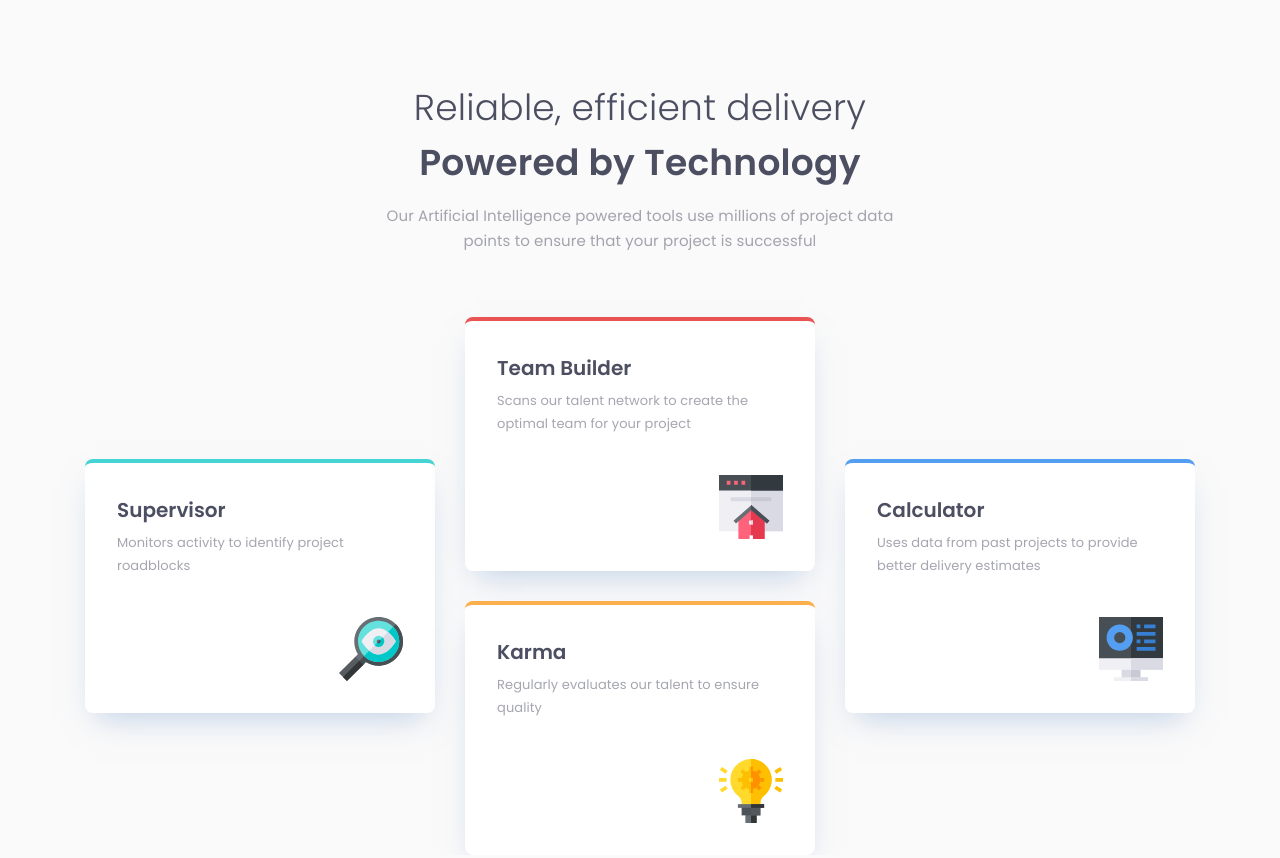
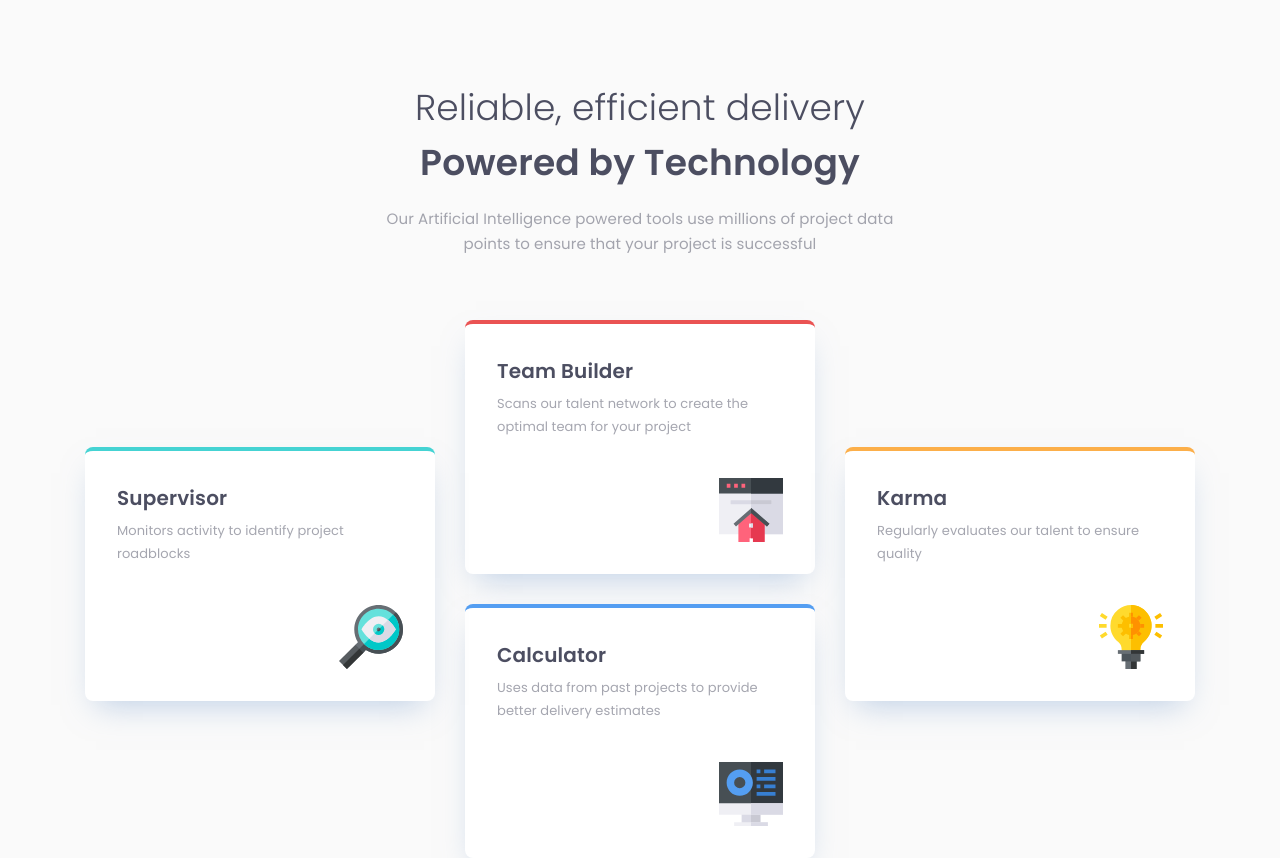
Before and after one commit to thiagorodriguezdev/four-card-feature-section, a plain HTML site: page index.html in a window 1280 px wide. Drawn offline with Linux system fonts and the light colour scheme.

Commit message:
refatorando projeto

```diff
--- a/index.html
+++ b/index.html
@@ -18,7 +18,8 @@
   <header class="header">
     <div class="container">
       <section class="title">
-        <h1>Reliable, efficient delivery <span>Powered by Technology</span></h1>
+        <h1>Reliable, efficient delivery</h1>
+        <h2>Powered by Technology</h2>
         <p>Our Artificial Intelligence powered tools use millions of project data points to ensure that your project is
           successful</p>
       </section>
@@ -26,41 +27,30 @@
   </header>
 
   <main class="main">
-    <div class="container">
-      <div class="cards-container">
-        <div class="card color-green">
+    <section class="container">
+      <div class="cards">
+        <article>
           <h2>Supervisor</h2>
           <p>Monitors activity to identify project roadblocks</p>
-          <div class="card-image">
           <img src="./img/icon-supervisor.svg" alt="">
-          </div>
-        </div>
-
-        <div class="card-double">
-          <div class="card color-red">
+        </article>
+        <article>
           <h2>Team Builder</h2>
           <p>Scans our talent network to create the optimal team for your project</p>
-            <div class="card-image">
           <img src="./img/icon-team-builder.svg" alt="">
-            </div>
-          </div>
-          <div class="card color-yellow">
+        </article>
+        <article>
           <h2>Karma</h2>
           <p>Regularly evaluates our talent to ensure quality</p>
-              <div class="card-image">
           <img src="./img/icon-karma.svg" alt="">
-              </div>
-            </div>
-        </div>
-
-        <div class="card color-blue">
+        </article>
+        <article>
           <h2>Calculator</h2>
           <p>Uses data from past projects to provide better delivery estimates</p>
-          <div class="card-image">
           <img src="./img/icon-calculator.svg" alt="">
+        </article>
       </div>
-        </div>
-      </div>
+    </section>
   </main>
 </body>
 
--- a/style.css
+++ b/style.css
@@ -61,26 +61,25 @@ a {
   flex-direction: column;
   justify-content: center;
   align-items: center;
-  gap: 1.3rem;
   text-align: center;
 }
 
-.header .title h1 {
+.header .title h1,
+h2 {
   width: 100%;
-  max-width: 45.4rem;
   color: var(--color5);
-  font-size: 3.6rem;
+  font-size: 2.4rem;
   font-weight: 300;
-  letter-spacing: 0.25px;
+  letter-spacing: 0.167px;
 }
 
-.header .title h1 span {
+.header .title h2 {
   font-weight: 600;
+  margin-bottom: 1.6rem;
 }
 
 .header .title p {
   width: 100%;
-  max-width: 54rem;
   color: var(--color5);
   font-size: 1.5rem;
   line-height: 2.5rem;
@@ -88,79 +87,75 @@ a {
   opacity: 0.5;
 }
 
-@media (max-width: 375px) {
-  .header .title h1 {
-    font-size: 24px;
-  }
+main .cards {
+  display: grid;
+  grid-template-columns: repeat(1, 1fr);
+  gap: 3rem;
 }
 
-.main .cards-container {
-  display: flex;
-  flex-wrap: wrap;
-  gap: 3rem;
-  align-items: center;
-}
-
-.main .cards-container .card {
-  width: 100%;
-  max-width: 35rem;
+main .cards article {
+  background-color: var(--color7);
   padding: 3.2rem;
   border-radius: 0.8rem;
-  background: var(--color7);
+  background: #fff;
   box-shadow: 0px 1.5rem 3rem -1.1rem rgba(131, 166, 210, 0.5);
 }
 
-.main .cards-container .color-green {
-  border-top: .4rem solid var(--color2);
+main .cards article:first-child {
+  border-top: 0.4rem solid var(--color2);
+}
+main .cards article:nth-child(2) {
+  border-top: 0.4rem solid var(--color1);
+}
+main .cards article:nth-child(3) {
+  border-top: 0.4rem solid var(--color3);
+}
+main .cards article:last-child {
+  border-top: 0.4rem solid var(--color4);
 }
 
-.main .cards-container .color-red {
-  border-top: .4rem solid var(--color1);
-}
-
-.main .cards-container .color-yellow {
-  border-top: .4rem solid var(--color3);
-}
-
-.main .cards-container .color-blue {
-  border-top: .4rem solid var(--color4);
-}
-
-.cards-container .card-double {
-  display: flex;
-  flex-direction: column;
-  gap: 3rem;
-}
-
-.main .cards-container .card h2 {
+main .cards article h2 {
   color: var(--color5);
   font-size: 2rem;
   font-weight: 600;
   margin-bottom: 0.6rem;
 }
 
-.main .cards-container .card p {
+main .cards article p {
   color: var(--color5);
   font-size: 1.3rem;
   line-height: 2.3rem;
   letter-spacing: 0.009rem;
+  margin-bottom: 4rem;
   opacity: 0.5;
-  margin-bottom: 4rem;
 }
 
-.main .cards-container .card .card-image {
-  display: flex;
-  justify-content: end;
+main .cards article img {
+  margin-left: auto;
 }
 
-@media (max-width: 1080px) {
-  .main .cards-container{
-    flex-direction: column;
+@media (min-width: 768px) {
+  .header .title h1,
+  h2 {
+    font-size: 3.6rem;
   }
 
-  .main .cards-container .card {
-    max-width: 50rem;
+  .header .title p {
+    max-width: 54rem;
   }
 
+  main .cards {
+    display: flex;
+    align-items: center;
+    justify-content: center;
+    flex-wrap: wrap;
+  }
 
+  main .cards article {
+    width: 350px;
+  }
+
+  main .cards article:nth-child(odd) {
+    transform: translateY(50%);
+  }
 }
```
Lines whose indentation alone changed are shown as unchanged.
